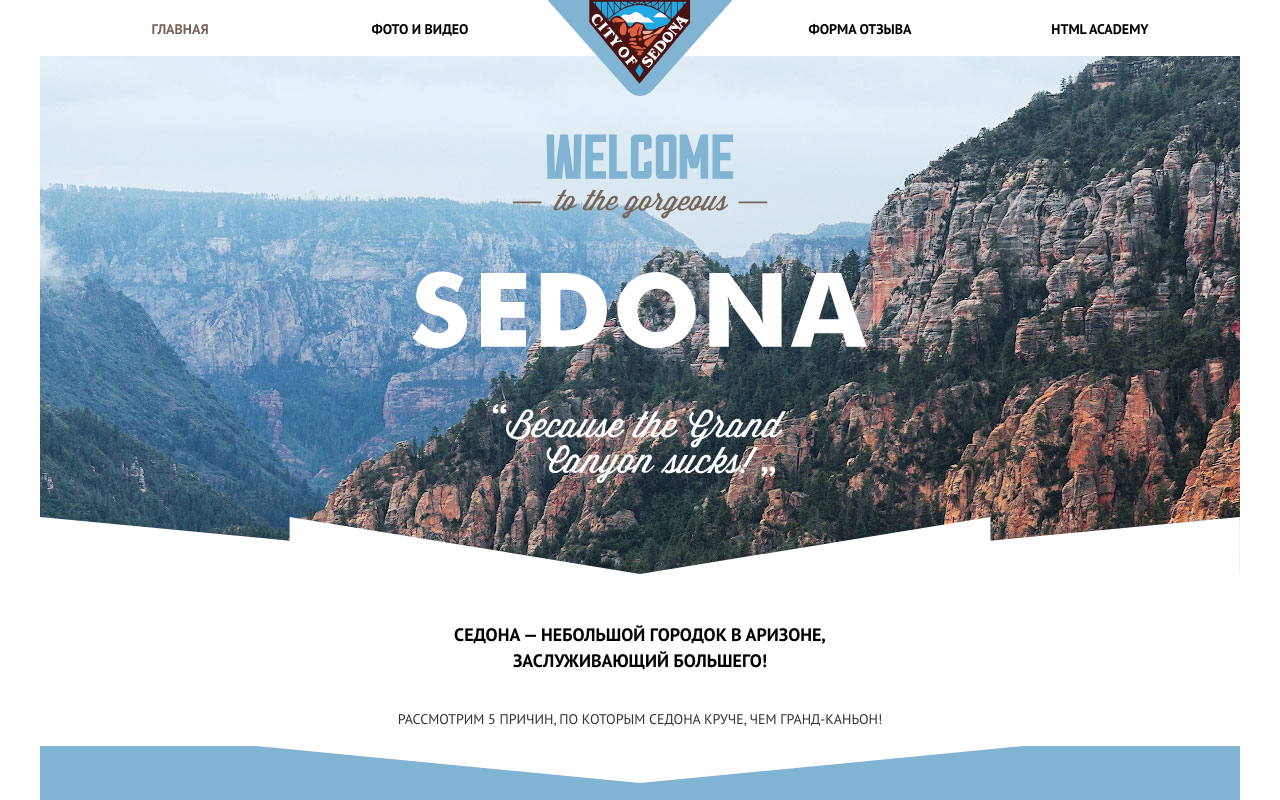
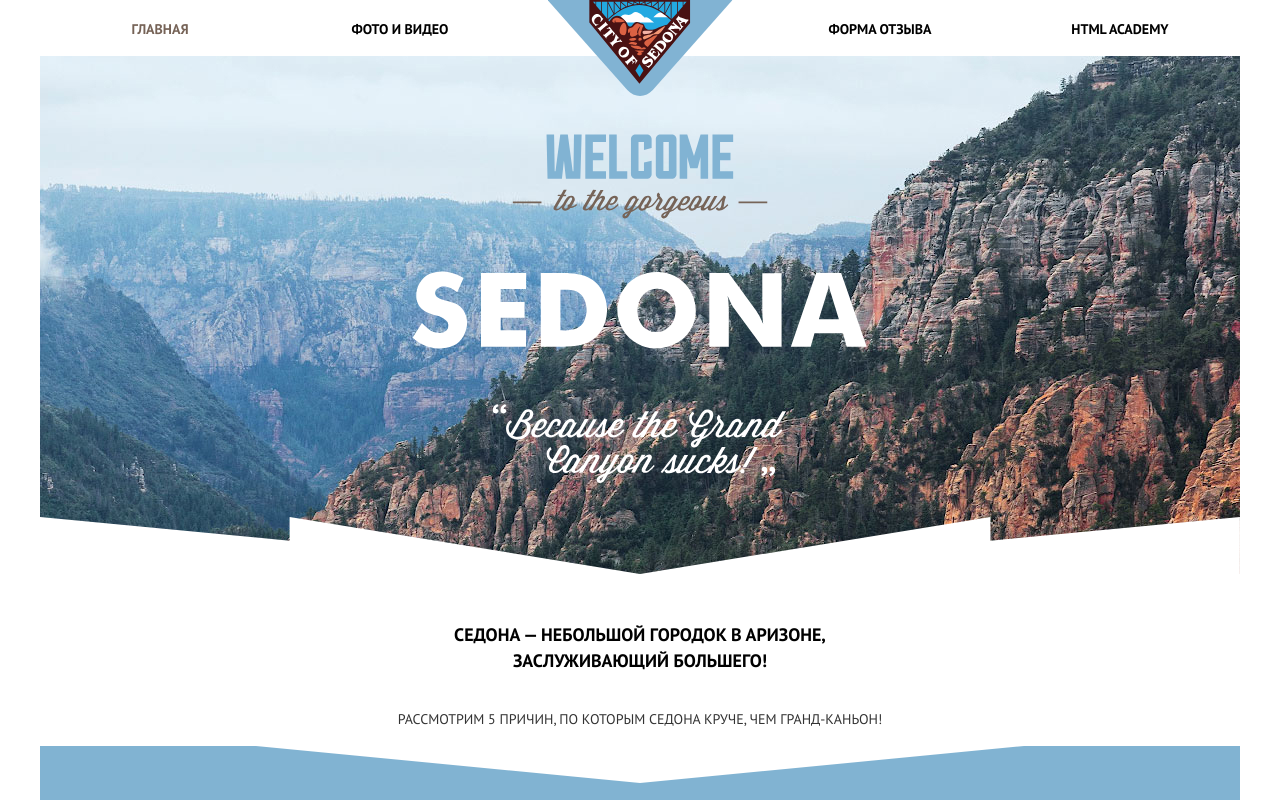
Before and after one commit to htmlacademy-adaptive/2043509-sedona-27, a website: page source/index.html in a window 1280 px wide. Shown: the top 800 px of the page. Drawn offline with nearby package versions, Linux system fonts and the light colour scheme; files that its build step writes are made by us from their sources; files whose address does not match are found by name.

Commit message:
Исправляет паддинг хедера

```diff
--- a/source/sass/blocks/main-header.scss
+++ b/source/sass/blocks/main-header.scss
@@ -1,8 +1,8 @@
 .main-header {
-  padding: 17px 20px;
+  padding: 17px 0;
 
   @media screen and (min-width: 768px) {
-    padding: 2px 20px;
+    padding: 2px 0;
   }
 }
 
```
